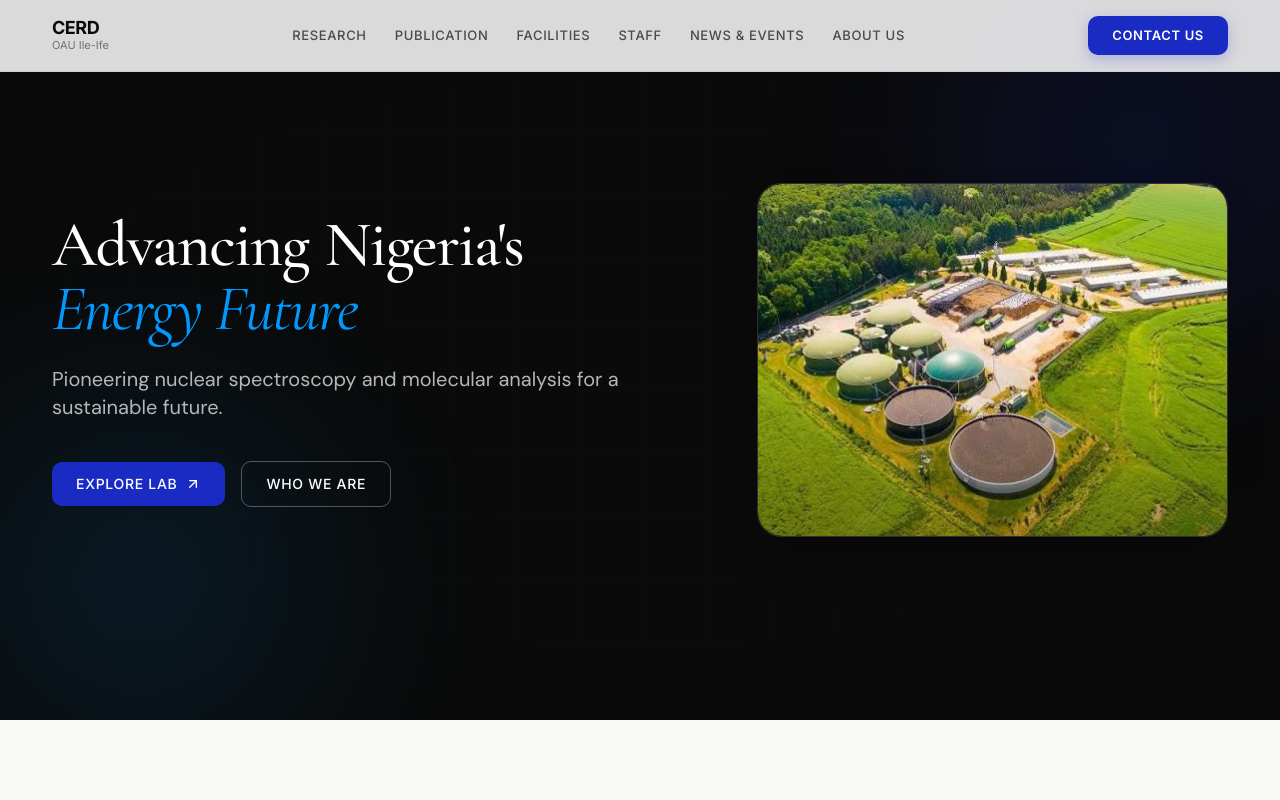
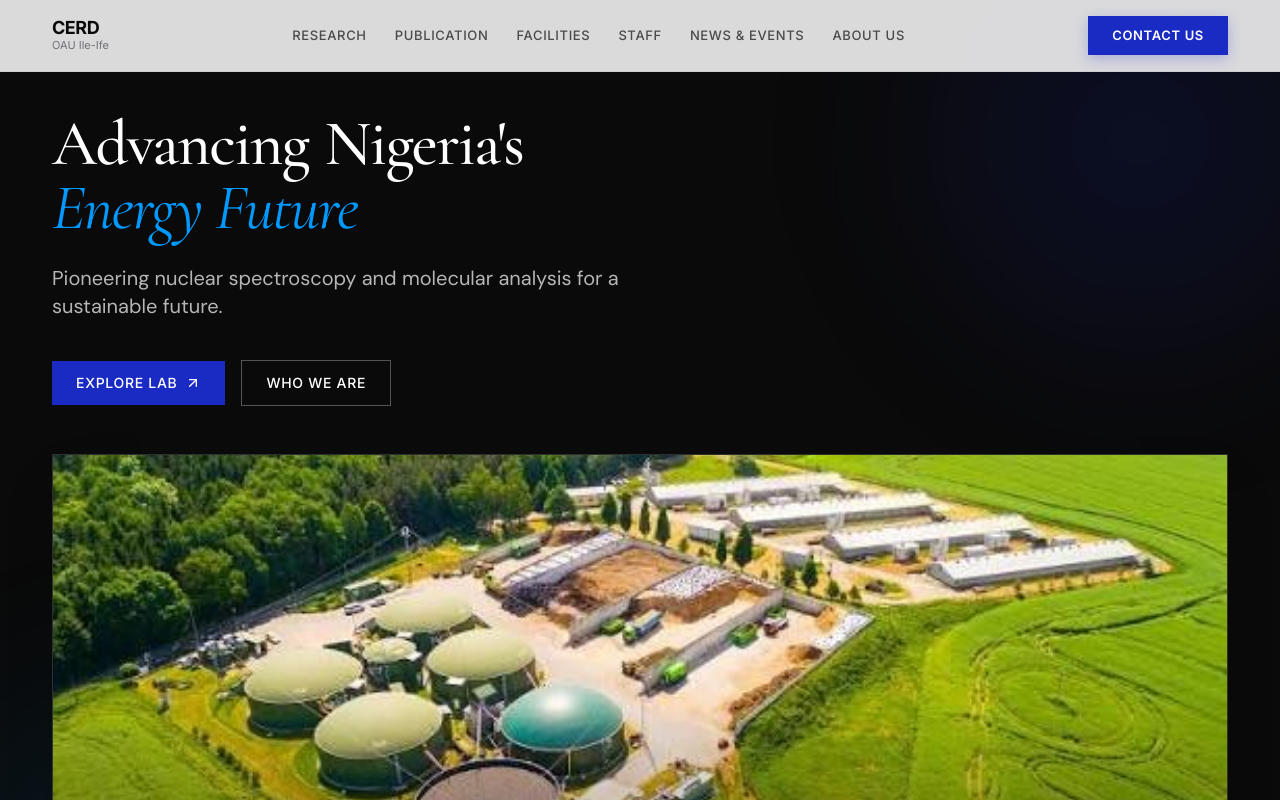
Before and after one commit to tolu3025/cerd, a React (Vite) app: page / in a window 1280 px wide. Shown: the top 800 px of the page. Built offline with nearby package versions, Linux system fonts and the light colour scheme.

Commit message:
Update hero image to full width layout and remove rounded corners on all buttons

```diff
--- a/src/components/layout/Navbar.tsx
+++ b/src/components/layout/Navbar.tsx
@@ -118,14 +118,14 @@ export const Navbar: React.FC<NavbarProps> = ({ className, onContactClick }) =>
               <button
                 type="button"
                 onClick={onContactClick}
-                className="hidden sm:inline-flex items-center justify-center font-ui text-[13px] uppercase tracking-wider font-semibold bg-cerd-blue text-white rounded-xl px-6 py-2.5 hover:bg-cerd-blue-dark transition-all duration-200 shadow-button active:scale-[0.98]"
+                className="hidden sm:inline-flex items-center justify-center font-ui text-[13px] uppercase tracking-wider font-semibold bg-cerd-blue text-white rounded-none px-6 py-2.5 hover:bg-cerd-blue-dark transition-all duration-200 shadow-button active:scale-[0.98]"
               >
                 <span>CONTACT US</span>
               </button>
             ) : (
               <Link
                 to="/contact-us"
-                className="hidden sm:inline-flex items-center justify-center font-ui text-[13px] uppercase tracking-wider font-semibold bg-cerd-blue text-white rounded-xl px-6 py-2.5 hover:bg-cerd-blue-dark transition-all duration-200 shadow-button active:scale-[0.98]"
+                className="hidden sm:inline-flex items-center justify-center font-ui text-[13px] uppercase tracking-wider font-semibold bg-cerd-blue text-white rounded-none px-6 py-2.5 hover:bg-cerd-blue-dark transition-all duration-200 shadow-button active:scale-[0.98]"
               >
                 <span>CONTACT US</span>
               </Link>
@@ -218,7 +218,7 @@ export const Navbar: React.FC<NavbarProps> = ({ className, onContactClick }) =>
                       setMobileMenuOpen(false);
                       onContactClick();
                     }}
-                    className="w-full font-ui text-[13px] uppercase tracking-wider font-semibold bg-cerd-blue text-white rounded-xl py-3 flex items-center justify-center gap-2 shadow-button hover:bg-cerd-blue-dark transition-colors"
+                    className="w-full font-ui text-[13px] uppercase tracking-wider font-semibold bg-cerd-blue text-white rounded-none py-3 flex items-center justify-center gap-2 shadow-button hover:bg-cerd-blue-dark transition-colors"
                   >
                     <span>CONTACT US</span>
                     <ArrowUpRight size={16} />
@@ -227,7 +227,7 @@ export const Navbar: React.FC<NavbarProps> = ({ className, onContactClick }) =>
                   <Link
                     to="/contact-us"
                     onClick={() => setMobileMenuOpen(false)}
-                    className="w-full font-ui text-[13px] uppercase tracking-wider font-semibold bg-cerd-blue text-white rounded-xl py-3 flex items-center justify-center gap-2 shadow-button hover:bg-cerd-blue-dark transition-colors"
+                    className="w-full font-ui text-[13px] uppercase tracking-wider font-semibold bg-cerd-blue text-white rounded-none py-3 flex items-center justify-center gap-2 shadow-button hover:bg-cerd-blue-dark transition-colors"
                   >
                     <span>CONTACT US</span>
                     <ArrowUpRight size={16} />
--- a/src/components/sections/home/HeroSection.tsx
+++ b/src/components/sections/home/HeroSection.tsx
@@ -11,7 +11,7 @@ export const HeroSection: React.FC = () => {
   const { hero } = HOME_CONTENT;
 
   return (
-    <section className="relative bg-dark min-h-[90vh] flex items-center pt-24 pb-16 md:py-24 overflow-hidden">
+    <section className="relative bg-dark pt-24 pb-16 md:pt-28 md:pb-20 overflow-hidden">
       {/* Background Gradient Mesh & Glows */}
       <div className="absolute inset-0 pointer-events-none overflow-hidden">
         <div className="absolute -top-40 -right-40 w-[600px] h-[600px] rounded-full bg-[radial-gradient(circle,rgba(26,43,195,0.18)_0%,transparent_70%)] blur-3xl" />
@@ -19,11 +19,9 @@ export const HeroSection: React.FC = () => {
         <div className="absolute inset-0 bg-[linear-gradient(to_right,rgba(255,255,255,0.02)_1px,transparent_1px),linear-gradient(to_bottom,rgba(255,255,255,0.02)_1px,transparent_1px)] bg-[size:4rem_4rem] [mask-image:radial-gradient(ellipse_60%_50%_at_50%_50%,#000_70%,transparent_100%)] opacity-30" />
       </div>
 
-      <div className="max-w-[1240px] mx-auto w-full px-4 sm:px-6 lg:px-8 relative z-10">
-        <div className="grid grid-cols-1 lg:grid-cols-12 gap-12 lg:gap-8 items-center">
-
-          {/* Left Column: Headline & Action CTAs */}
-          <div className="lg:col-span-7 flex flex-col items-start">
+      <div className="max-w-[1240px] mx-auto w-full px-4 sm:px-6 lg:px-8 relative z-10 flex flex-col gap-12">
+        {/* Headline & Action CTAs */}
+        <div className="flex flex-col items-start max-w-3xl">
           <h1 className="font-serif text-white text-4xl sm:text-5xl md:text-6xl lg:text-[64px] font-medium leading-[1.08] tracking-tight mb-6">
             <AnimatedText text={hero.heading} as="span" />{' '}
             <span className="italic text-cerd-cyan font-normal inline-block">
@@ -32,7 +30,7 @@ export const HeroSection: React.FC = () => {
           </h1>
 
           <FadeIn delay={0.3}>
-              <p className="font-sans text-white/70 text-base sm:text-lg lg:text-xl leading-relaxed max-w-xl mb-10">
+            <p className="font-sans text-white/70 text-base sm:text-lg lg:text-xl leading-relaxed max-w-2xl mb-10">
               {hero.subheading}
             </p>
           </FadeIn>
@@ -51,22 +49,18 @@ export const HeroSection: React.FC = () => {
           </FadeIn>
         </div>
 
-          {/* Right Column: Hero Image */}
-          <div className="lg:col-span-5 flex justify-center lg:justify-end">
-            <FadeIn delay={0.4} direction="left" className="w-full max-w-md lg:max-w-lg">
-              <div className="relative aspect-[4/3] rounded-3xl overflow-hidden border border-white/15 shadow-2xl group">
-                <div className="absolute inset-0 bg-gradient-to-t from-dark/30 via-transparent to-transparent z-10 pointer-events-none" />
+        {/* Full-Width Hero Image Container */}
+        <FadeIn delay={0.4} direction="up" className="w-full">
+          <div className="relative w-full aspect-[16/9] md:aspect-[21/9] min-h-[320px] max-h-[520px] overflow-hidden border border-white/15 shadow-2xl group rounded-none">
+            <div className="absolute inset-0 bg-gradient-to-t from-dark/50 via-transparent to-transparent z-10 pointer-events-none" />
             <img
               src={heroPlantImg}
               alt="Centre for Energy Research and Development Plant"
-                  className="w-full h-full object-cover rounded-3xl transform transition-transform duration-500 group-hover:scale-105"
+              className="w-full h-full object-cover rounded-none transform transition-transform duration-700 group-hover:scale-105"
             />
           </div>
         </FadeIn>
       </div>
-
-        </div>
-      </div>
     </section>
   );
 };
--- a/src/components/sections/staff/DirectorProfile.tsx
+++ b/src/components/sections/staff/DirectorProfile.tsx
@@ -119,7 +119,7 @@ export const DirectorProfile: React.FC = () => {
                 <div className="mt-8 pt-5 border-t border-black/5 flex items-center gap-3">
                   <a
                     href="mailto:amomodu@cerd.oau.edu.ng"
-                    className="inline-flex items-center gap-2 bg-cerd-blue text-white font-ui text-xs font-semibold uppercase tracking-wider px-5 py-2.5 rounded-xl hover:bg-cerd-blue-dark transition-colors shadow-button"
+                    className="inline-flex items-center gap-2 bg-cerd-blue text-white font-ui text-xs font-semibold uppercase tracking-wider px-5 py-2.5 rounded-none hover:bg-cerd-blue-dark transition-colors shadow-button"
                   >
                     <Mail size={14} />
                     <span>Contact Directorate</span>
--- a/src/components/ui/GradientButton.tsx
+++ b/src/components/ui/GradientButton.tsx
@@ -25,7 +25,7 @@ export const GradientButton: React.FC<GradientButtonProps> = ({
 }) => {
   const baseClasses = cn(
     'inline-flex items-center justify-center gap-2',
-    'bg-cerd-blue text-white rounded-xl px-6 py-3',
+    'bg-cerd-blue text-white rounded-none px-6 py-3',
     'font-ui font-medium text-sm uppercase tracking-wider',
     'hover:bg-cerd-blue-dark hover:shadow-button active:scale-[0.98]',
     'transition-all duration-200 cursor-pointer disabled:opacity-50 disabled:cursor-not-allowed',
--- a/src/components/ui/OutlineButton.tsx
+++ b/src/components/ui/OutlineButton.tsx
@@ -27,7 +27,7 @@ export const OutlineButton: React.FC<OutlineButtonProps> = ({
 }) => {
   const baseClasses = cn(
     'inline-flex items-center justify-center gap-2',
-    'rounded-xl px-6 py-3 font-ui font-medium text-sm uppercase tracking-wider',
+    'rounded-none px-6 py-3 font-ui font-medium text-sm uppercase tracking-wider',
     'transition-all duration-200 border cursor-pointer disabled:opacity-50 disabled:cursor-not-allowed active:scale-[0.98]',
     dark
       ? 'border-white/30 text-white hover:bg-white/10'
--- a/src/pages/Publications.tsx
+++ b/src/pages/Publications.tsx
@@ -86,7 +86,7 @@ export const Publications: React.FC = () => {
                   key={cat}
                   type="button"
                   onClick={() => setSelectedCategory(cat)}
-                  className={`font-ui text-xs font-semibold uppercase tracking-wider px-3.5 py-1.5 rounded-full transition-all cursor-pointer ${
+                  className={`font-ui text-xs font-semibold uppercase tracking-wider px-3.5 py-1.5 rounded-none transition-all cursor-pointer ${
                     active
                       ? 'bg-cerd-blue text-white shadow-button'
                       : 'bg-white text-muted border border-black/5 hover:text-dark hover:border-black/10'
```
Lines whose indentation alone changed are shown as unchanged.
